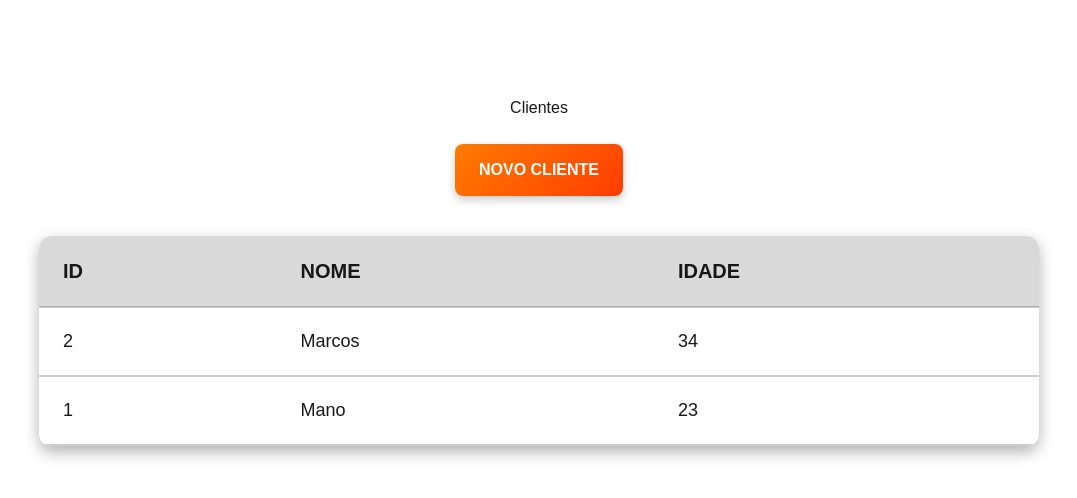
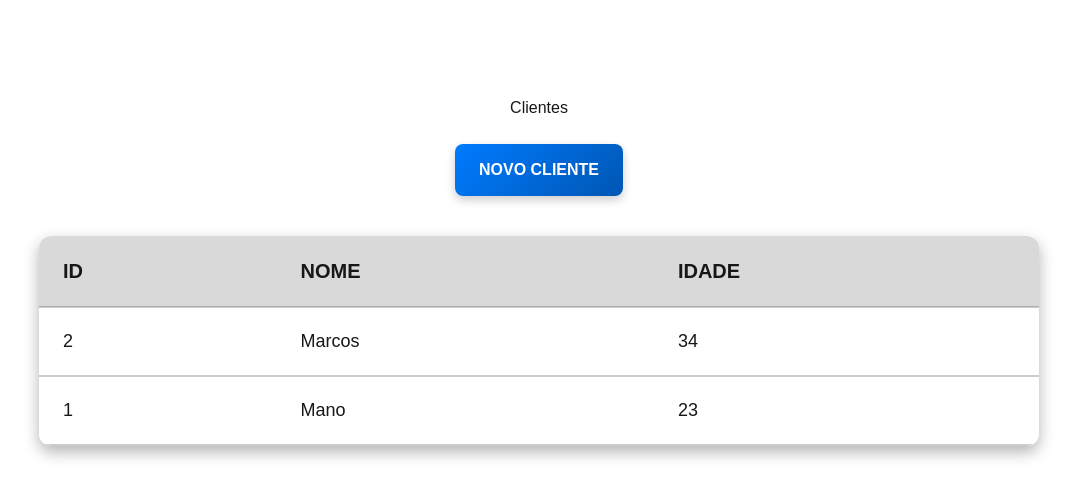
Before and after one commit to juancoutinhoflooxmongagua/Next-Register, a Next.js app: page / in a window 1280 px wide. Shown: the top 498 px of the page, without its empty margins (101-1178 px from the left). Built offline with nearby package versions, Linux system fonts and the light colour scheme.

Commit message:
feat: add button design fix

```diff
--- a/src/components/Button.jsx
+++ b/src/components/Button.jsx
@@ -1,7 +1,7 @@
-export default function Button(props) {
+export default function Button({ cor = "blue", className = "", children }) {
     return (
-        <button className="custom-button">
-            {props.children}
+        <button className={`custom-button ${cor} ${className}`}>
+            {children}
         </button>
     );
 }
--- a/src/pages/app.jsx
+++ b/src/pages/app.jsx
@@ -15,7 +15,7 @@ export default function Home() {
       <center>
       <Layout title="Clientes" />
       <br></br>
-      <Button>Novo Cliente</Button>
+      <Button cor="blue" className="justify-end">Novo Cliente</Button>
       <div className="p-6">
         <Table clients={clientes} />
       </div>
--- a/src/styles/globals.css
+++ b/src/styles/globals.css
@@ -87,36 +87,41 @@ tbody tr:hover {
   border: none;
   border-radius: 8px;
   cursor: pointer;
-  background: linear-gradient(135deg, #ff7b00, #ff3d00);
-  color: white;
   transition: all 0.3s ease-in-out;
   box-shadow: 0 4px 10px rgba(0, 0, 0, 0.2);
 }
 
+/* Cores dinâmicas */
+.custom-button.blue {
+  background: linear-gradient(135deg, #007bff, #0056b3);
+  color: white;
+}
+
+.custom-button.green {
+  background: linear-gradient(135deg, #28a745, #1e7e34);
+  color: white;
+}
+
+.custom-button.gray {
+  background: linear-gradient(135deg, #6c757d, #495057);
+  color: white;
+}
+
+/* Efeito hover */
 .custom-button:hover {
-  background: linear-gradient(135deg, #ff3d00, #ff7b00);
   transform: scale(1.05);
   box-shadow: 0 6px 15px rgba(0, 0, 0, 0.3);
 }
 
+/* Efeito de clique */
 .custom-button:active {
   transform: scale(0.98);
   box-shadow: 0 2px 5px rgba(0, 0, 0, 0.2);
 }
 
+/* Botão desativado */
 .custom-button:disabled {
   background: #aaa;
   cursor: not-allowed;
   box-shadow: none;
 }
-
-/* Modo escuro */
-@media (prefers-color-scheme: dark) {
-  .custom-button {
-    background: linear-gradient(135deg, #ff3d00, #ff7b00);
-  }
-
-  .custom-button:hover {
-    background: linear-gradient(135deg, #ff7b00, #ff3d00);
-  }
-}
```
